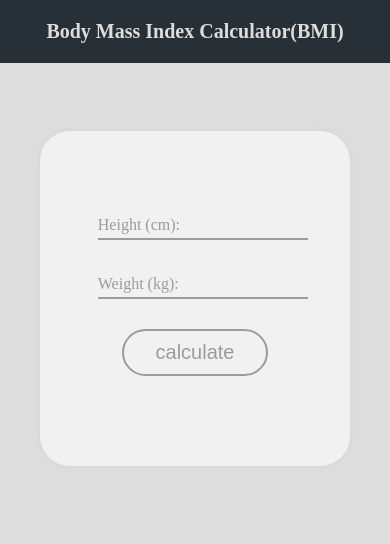
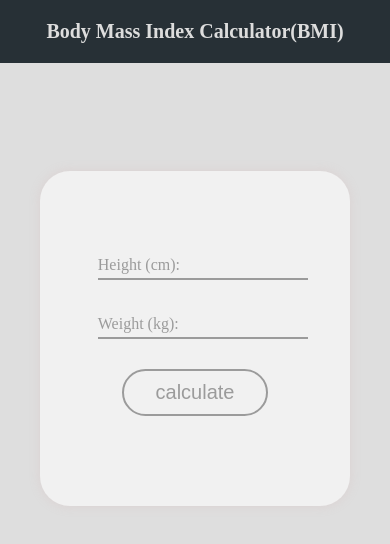
Before and after one commit to hosseinKarimzadeh/Bmi, a plain HTML site: page index.html in a window 390 px wide. Drawn offline with Linux system fonts and the light colour scheme.

Commit message:
Update style.css

```diff
--- a/style.css
+++ b/style.css
@@ -135,7 +135,7 @@
                     font-size: 20px;
                 }
                 section {
-                    margin: 3.4rem 2rem 1rem;
+                    margin: 5.4rem 2rem 1rem;
                 }
                 .inputs__group {
                     margin: 10px 2vw 0;
```
